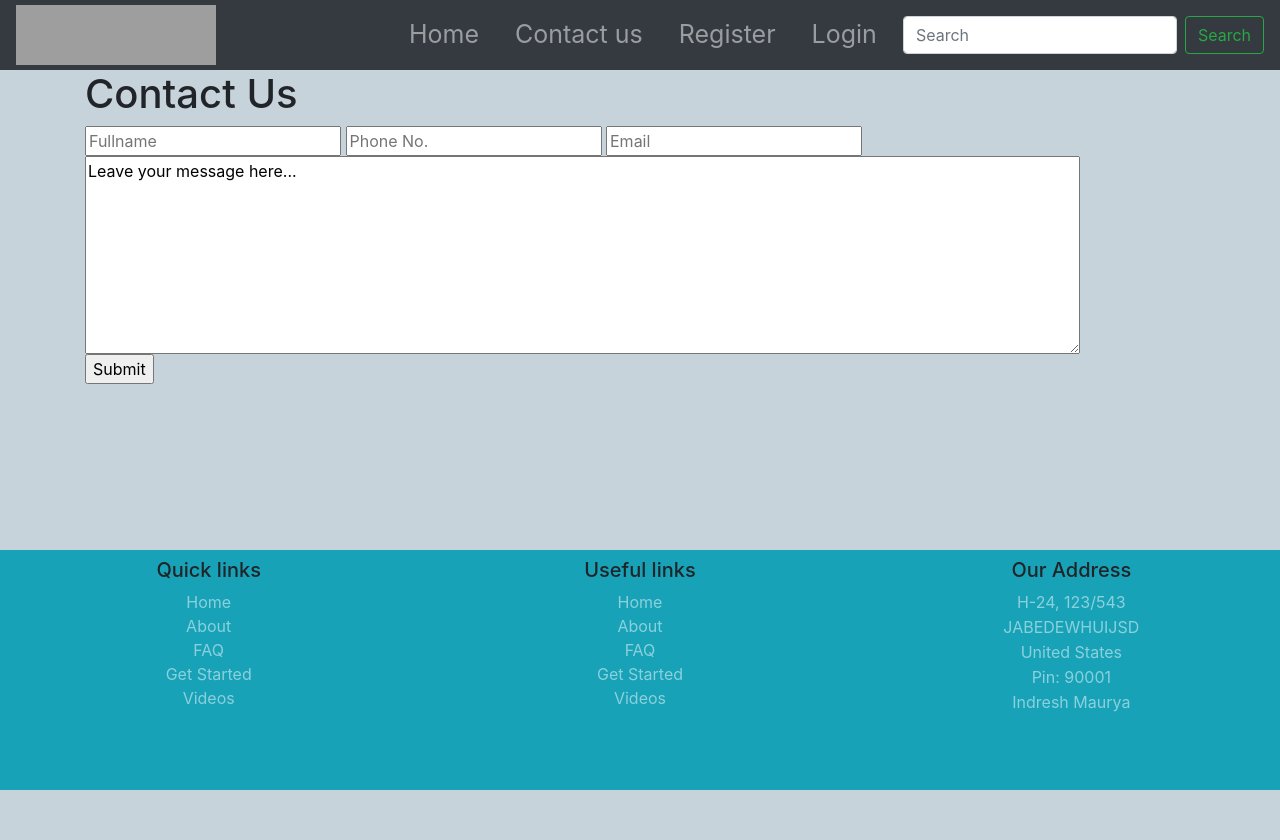
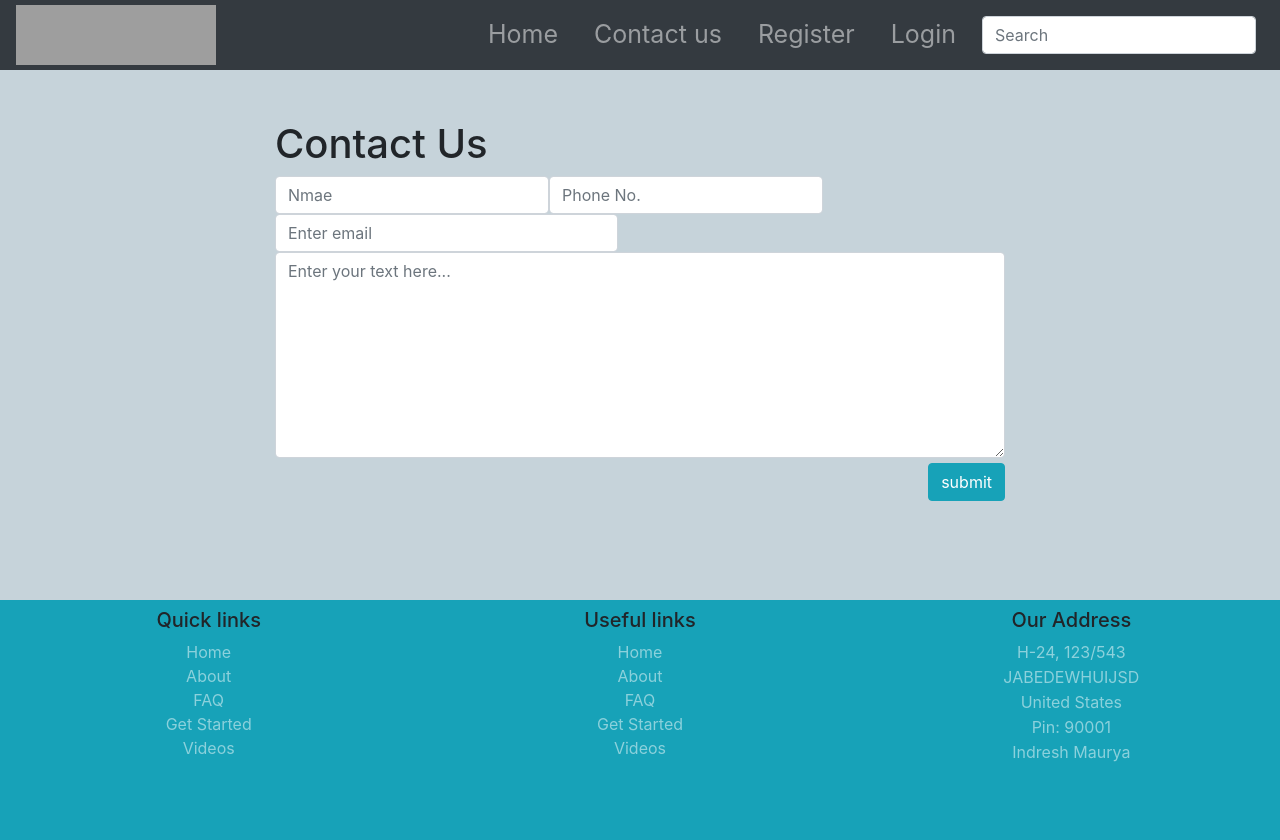
Before and after one commit to Ind20/project, a Django app: page /contactus in a window 1280 px wide. Before the commit the page ends 790 px from the top, so only its background shows below. Run offline with Django 3.2, Linux system fonts and the light colour scheme; some libraries are stand-ins or nearby versions; grey boxes are pictures that could not be loaded.

Commit message:
contact us form style

```diff
--- a/static/css/login.css
+++ b/static/css/login.css
@@ -103,6 +103,8 @@ para {
 
 .submit-btn {
     float: right;
+    margin-top: 5px;
+    margin-bottom: 5px;
 }
 
 .form-group {
@@ -128,3 +130,12 @@ para {
 .desc {
     color: black !important;
 }
+
+.course {
+    cursor: pointer;
+}
+
+.contactus-box {
+    margin-top: 50px;
+    margin-bottom: 50px;
+}
--- a/template/contactus.html
+++ b/template/contactus.html
@@ -8,16 +8,30 @@
         </button>
     </div>
     {%endfor%}
-    <div class="contact-box">
-        <h1>Contact Us</h1>
-        <form action="contactus" method="post">
-            {% csrf_token %}
-            <input type="text" name="fullname" placeholder="Fullname">
-            <input type="text" name="phone_num" placeholder="Phone No.">
-            <input type="email" name="email" placeholder="Email"><br>
-            <textarea type="text" name="message" rows="8" cols="95">Leave your message here...</textarea><br>
-            <input type="submit">
-        </form>
+    <div class="row contactus-box">
+        <div class="col-sm-2"></div>
+        <div class="col-sm-8">
+            <h1>Contact Us</h1>
+            <form action="contactus" method="post">
+                {% csrf_token %}
+                <div class="form-inline">
+                    <div class="form-group">
+                        <input type="text" class="form-control" placeholder="Nmae" name="fullname">
+                    </div>
+                    <div class="form-group">
+                        <input type="text" class="form-control" placeholder="Phone No." name="phone_num">
+                    </div>
+                    <div class="form-group">
+                      <input style="width: 343px" type="email" class="form-control" placeholder="Enter email" name="email">
+                     </div>
+                </div>
+                <div class="form-group">
+                    <textarea class="form-control"  placeholder="Enter your text here..." rows="8"></textarea>
+                </div>
+                <input class=" submit-btn btn btn-info btn-md" type="submit" name="submit" value="submit">
+            </form>
+        </div>
+        <div class="col-sm-2"></div>
     </div>
 </div>
 {% include 'footer.html' %}
--- a/template/header.html
+++ b/template/header.html
@@ -49,8 +49,7 @@
         {% endif %}
     </ul>
     <form class="form-inline">
-        <input class="form-control mr-sm-2" type="search" placeholder="Search" aria-label="Search">
-        <button class="btn btn-outline-success my-2 my-sm-0" type="submit">Search</button>
+        <input class="form-control mr-sm-2" type="search" placeholder="Search" aria-label="Search" >
     </form>
 </nav>
 </body>
```
Also changed, not shown: template/home.html (+5 -5 lines).
